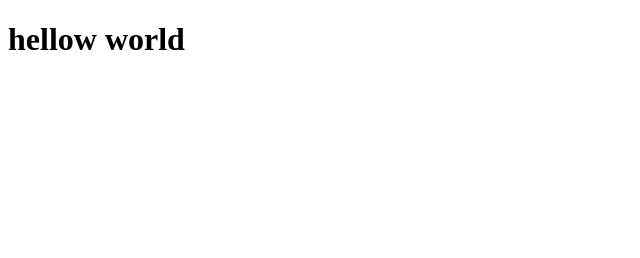
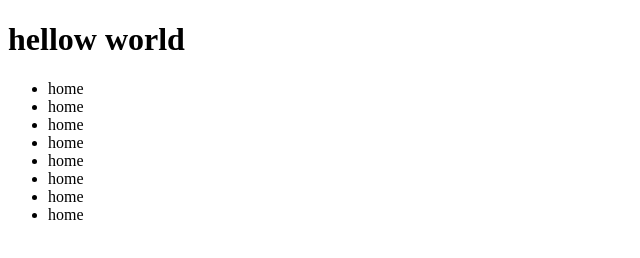
Before and after one commit to Dffaafff/belajar-js, a plain HTML site: page index.html in a window 1280 px wide. Shown: the whole page, without its empty margins (0-640 px from the left). Drawn offline with Linux system fonts and the light colour scheme.

Commit message:
add list

```diff
--- a/index.html
+++ b/index.html
@@ -7,5 +7,15 @@
 </head>
 <body>
     <h1>hellow world</h1>
+    <ul>
+        <li>home</li>
+        <li>home</li>
+        <li>home</li>
+        <li>home</li>
+        <li>home</li>
+        <li>home</li>
+        <li>home</li>
+        <li>home</li>
+    </ul>
 </body>
 </html>
```
